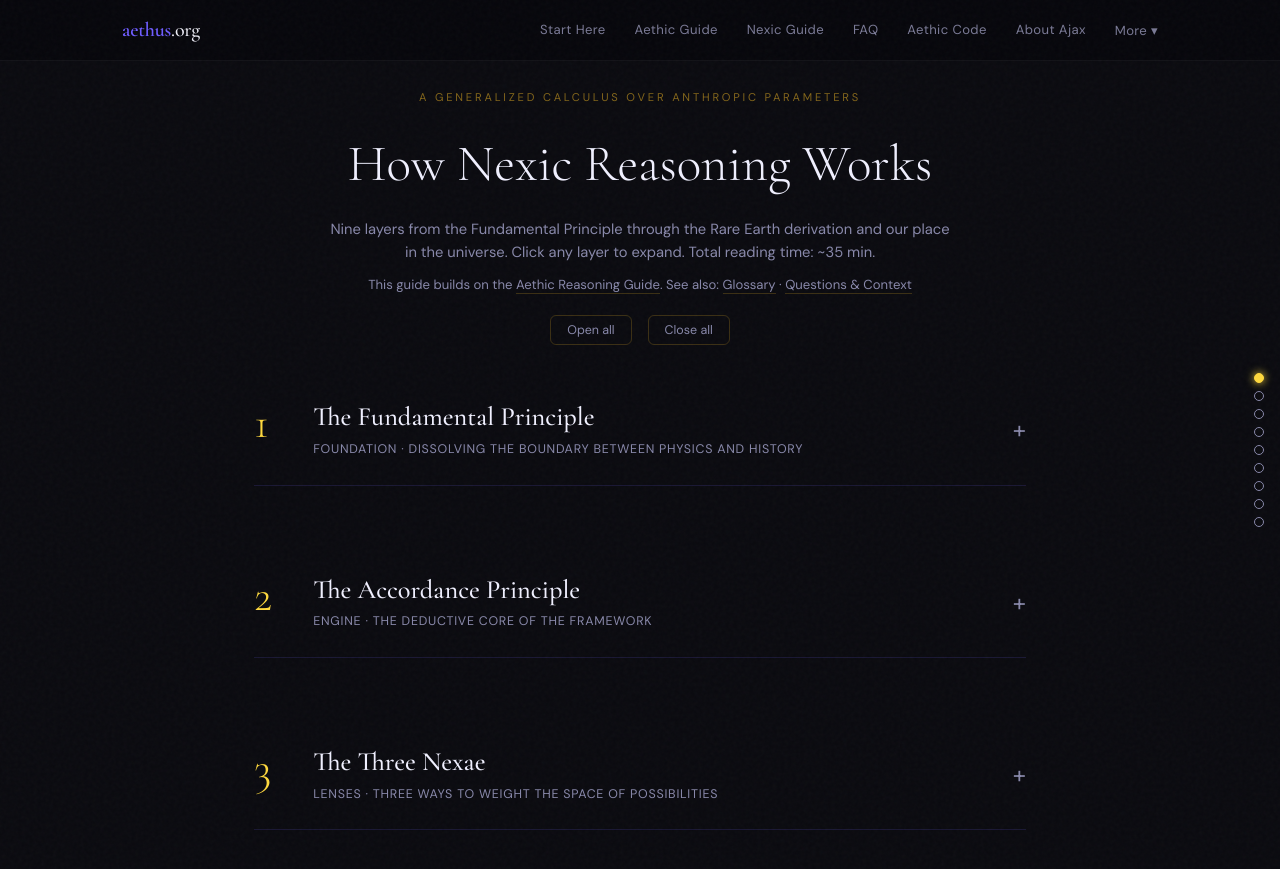
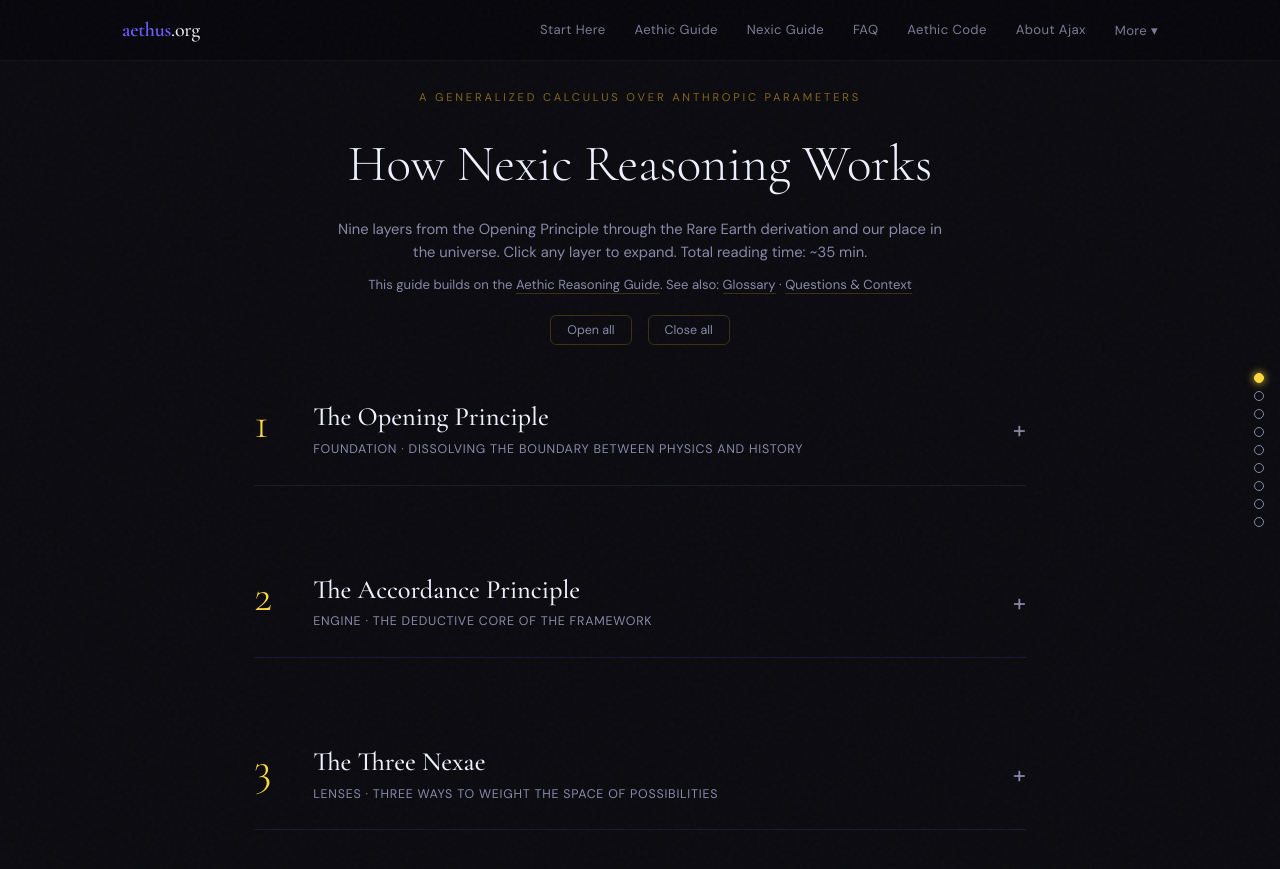
Before and after one commit to brunchwnewton/brunchwnewton.github.io, a Jekyll site: the page built from nexic-reasoning-guide.html, in a window 1280 px wide and 900 px high. Shown: the top 869 px of the window. Built offline with Jekyll 4.4.1, drawn with Linux system fonts in a browser that asks for light colours.

Commit message:
Update nexic-reasoning-guide.html

```diff
--- a/nexic-reasoning-guide.html
+++ b/nexic-reasoning-guide.html
@@ -462,7 +462,7 @@
 <header style="text-align:center;padding:5.5rem 2rem 2rem;">
   <div style="font-size:0.7rem;text-transform:uppercase;letter-spacing:0.25em;color:rgba(251,191,36,0.5);margin-bottom:0.8rem;">A Generalized Calculus Over Anthropic Parameters</div>
   <h1 style="font-family:'Cormorant Garamond',serif;font-size:clamp(2rem,5vw,3.2rem);font-weight:300;color:var(--text-bright);margin-bottom:0.6rem;">How Nexic Reasoning Works</h1>
-  <p style="max-width:620px;margin:0 auto;color:var(--text-dim);font-size:0.92rem;line-height:1.6;">Nine layers from the Fundamental Principle through the Rare Earth derivation and our place in the universe. Click any layer to expand. Total reading time: ~35 min.</p>
+  <p style="max-width:620px;margin:0 auto;color:var(--text-dim);font-size:0.92rem;line-height:1.6;">Nine layers from the Opening Principle through the Rare Earth derivation and our place in the universe. Click any layer to expand. Total reading time: ~35 min.</p>
   <p style="max-width:620px;margin:0.6rem auto 0;color:var(--text-dim);font-size:0.82rem;line-height:1.6;">This guide builds on the <a href="/aethic-reasoning-guide.html#explorer" style="color:var(--accent-gold);text-decoration:none;border-bottom:1px solid rgba(251,191,36,0.2);">Aethic Reasoning Guide</a>. See also: <a href="/glossary.html" style="color:var(--accent-gold);text-decoration:none;border-bottom:1px solid rgba(251,191,36,0.2);">Glossary</a> · <a href="/faq.html" style="color:var(--accent-gold);text-decoration:none;border-bottom:1px solid rgba(251,191,36,0.2);">Questions & Context</a></p>
   <div style="margin-top:1.2rem;display:flex;gap:1rem;justify-content:center;flex-wrap:wrap;">
     <button onclick="toggleAll(true)" style="padding:0.4rem 1rem;border-radius:6px;border:1px solid rgba(251,191,36,0.2);background:transparent;color:var(--text-dim);cursor:pointer;font-size:0.78rem;font-family:inherit;">Open all</button>
@@ -479,7 +479,7 @@
     <div class="layer-header" onclick="toggleLayer(this)">
       <div class="layer-number" style="color:var(--accent-4)">1</div>
       <div class="layer-title-block">
-        <div class="layer-title">The Fundamental Principle</div>
+        <div class="layer-title">The Opening Principle</div>
         <div class="layer-role">Foundation · Dissolving the boundary between physics and history</div>
       </div>
       <div class="layer-toggle">+</div>
@@ -492,9 +492,11 @@
       <p>But what truly distinguishes circumstantial from physical anthropic parameters? Under the Indiscriminate Time Principle from Aethic reasoning, the line between “variable” and “fundamental” contingency is drastically reshaped. The unobserved past is genuinely in superposition. A historical event is no more “settled” than a physical constant: both are simply stated-attributes of your Aethus. Rather than endlessly pursuing a return to the old distinction, the framework dissolves it entirely:</p>
 
       <div class="formal">
-        <span class="formal-label">Principle 1: The Fundamental Principle of Nexic Reasoning</span>
+        <span class="formal-label">The Opening Principle of Nexic Reasoning</span>
         There is no true ontological distinction between physical and circumstantial anthropic parameters regarding their intrinsic applicability under anthropic reasoning. The tools developed for physical observables generalize to the full domain of paleontological and astrobiological inquiry.
       </div>
+
+      <p style="font-size:0.82rem;color:var(--text-dim);margin-bottom:1.1rem;"><em>Note:</em> This principle is called the "Fundamental Principle" in the original Nexic paper, but is now referred to as the <strong>Opening Principle</strong> because its role is pedagogical rather than load-bearing&mdash;it opens the scope of the field, but the Accordance Principle supersedes it in deductive practice. The Accordance Principle and Miracleism together form the true S-tier foundation of Nexic reasoning.</p>
 
       <p>This single conceptual move opens the entire domain of paleontology, evolutionary biology, and astrobiology to formal anthropic analysis for the first time. The Drake equation becomes ill-defined because it presumes the sequential, forward-in-time ontology that Nexic reasoning replaces with retrospective Aethic inference.</p>
 
@@ -517,7 +519,7 @@
           <p>Nexic reasoning dissolves this bias. The reference class is the set of <em>all Aethae</em>: all possible observer-situations across all possible histories. An observer asking “Why this history?” is not comparing their temporal position to other positions in the same history, but comparing their entire history to other histories that could have housed observers. Under this expanded reference class, the Accordance Principle becomes substantive rather than trivial.</p>
 
           <h4>The Aethic Ontological Connection</h4>
-          <p>The Fundamental Principle achieves its full force when embedded in Aethic reasoning’s ontology. Two features are essential:</p>
+          <p>The Opening Principle achieves its full force when embedded in Aethic reasoning’s ontology. Two features are essential:</p>
           <p><strong>The Extrusion Principle:</strong> The passage of time is not movement along a pre-existing timeline, but the “extrusion” of new Aethic states from prior ones. Information gain generates the future through the act of observation. The space of possible histories is not a static ensemble but a dynamically evolving structure.</p>
           <p><strong>Observer-Relative Ontology:</strong> Reality is fundamentally observer-relative. Different observers may inhabit different branches of the Aethic tree without contradiction. “Which history is the real one?” dissolves in favor of “Which history is real for this observer?”</p>
           <p>Together, these features make the Accordance Principle not merely an epistemic heuristic but an <strong>ontological constraint</strong>. An observer’s Aethus determines which histories are accessible to them, and the Accordance Principle asserts that this Aethus is, with overwhelming probability, the one corresponding to the optimized history.</p>
@@ -1078,6 +1087,22 @@
 
       <p>You are here not because you happened to be here, but because in some profound sense you were intertwined with it all along. Over the course of Earth’s history, there has been a series of absolute Miracles: the Moon formed from a collision so improbably precise that your jaw would drop — something supernatural in appearance, like winning the lottery ten times in a row, except the fate of life in the universe depended on it. Then an asteroid hit a bullseye off the coast of Mexico — one of the most devastating and most necessary events in all of natural history. Then a virus nearly wiped out your entire lineage, only for a Miracle mutation to save the last survivors. All of this — every single one of these impossible events — points at you.</p>
 
+      <div class="sub-section">
+        <h4>The Profundity of Miracles</h4>
+        <p>What does it feel like to confront the full weight of a single Miracle? The sublimity is in the stakes. For each Miracle event, the stakes are incomprehensible in a way that is reminiscent only of trying and failing to picture the vastness of Graham’s number. It is a magnitude of consequence focused into a package so compact that effectively the remainder of all existential considerations in the universe amount to the null set by comparison.</p>
+
+        <p>Consider stellar lithopanspermia, if it occurred: a rock carrying the ancestor of all terrestrial life was ejected from its home world, drifted across interstellar space, and then—Miraculously—found its way to Earth and collided with our planet, only to open up the possibility to the staggering biosphere we now dwell in. A fraction of a fraction of an arcsecond of faulty trajectory would have rendered the length of the observable universe lifeless forevermore—this being one shot against the Rare Earth hypothesis’s universe. And by deduction from the Strong Accordance Principle, the original setting of abiogenesis itself hits the head of a needle in life-generating optimization that no other place in the cosmos could approach by trillions upon trillions of probabilistic factors. What kind of chemical environment alone would such an optimization point have housed? There is one question—and it itself would be lost in the crowd amongst the infinity of others at its level of consequence or higher.</p>
+
+        <p>And that would be just <em>one</em> Miracle, fleshed out with two stated-attributes. So by combining all possible Miracles which occurred—each more consequential than the last because the gap to Aetherians was that much closer—what we are left with is a cumulative level of profundity which overloads the reasoned senses like <span class="hl3">the probability of 52!’s draining the oceans being a speck in a cathedral which is itself a speck in a cathedral iterated quintillions of times</span>.</p>
+
+        <p>And yet, each as a parent Aethus ad infinitum, we focus this entire infinitude of consequentiality into a single spark—and that spark is <span class="hl">the Aethus with which you currently read this page</span>.</p>
+      </div>
+
+      <div class="formal">
+        <span class="formal-label">Footnote 49 of the Nexic Paper</span>
+        If I leave you with any message, it is that what has occurred on this planet sources to a register I cannot even fathom passing the tiniest inkling of to you in finitely-many words. If I have conveyed enough of that probability to render you transfixed by epiphany, I still will not have passed you the tiniest fragment of actually conceptualizing it. We are dealing with a level of luck in the face of improbability that is simply too vast to be conveyed and yet too personal to be named.
+      </div>
+
       <p>The nihilist’s own premise, cosmic indifference and the vastness of empty space, becomes the mathematical fuel for the counter-argument. The darker the cosmos, the more improbable your existence, the stronger the coupling — and the more sublime this moment of existing on Earth, cloaked in its biological paradise, becomes. <em>The graveyard is not rhetorical decoration atop a separate argument. The graveyard <strong>is</strong> the argument for why this waking moment is the reverence of the universe.</em></p>
 
       <p>There’s something beautiful and unprecedented about this world that words can scarcely depict. And here you are, a part of that world. Living and breathing with it. <strong style="color:var(--accent-gold);">You have no idea how special you are.</strong></p>
@@ -1149,7 +1174,7 @@
   const sidebar = document.getElementById('navSidebar');
   const layers = document.querySelectorAll('.layer');
   const titles = [
-    'Fundamental Principle',
+    'Opening Principle',
     'Accordance Principle',
     'The Three Nexae',
     'High-Contrast Earth',
```
Also changed, not shown: other parts of nexic-reasoning-guide.html (+7 -0 lines).
